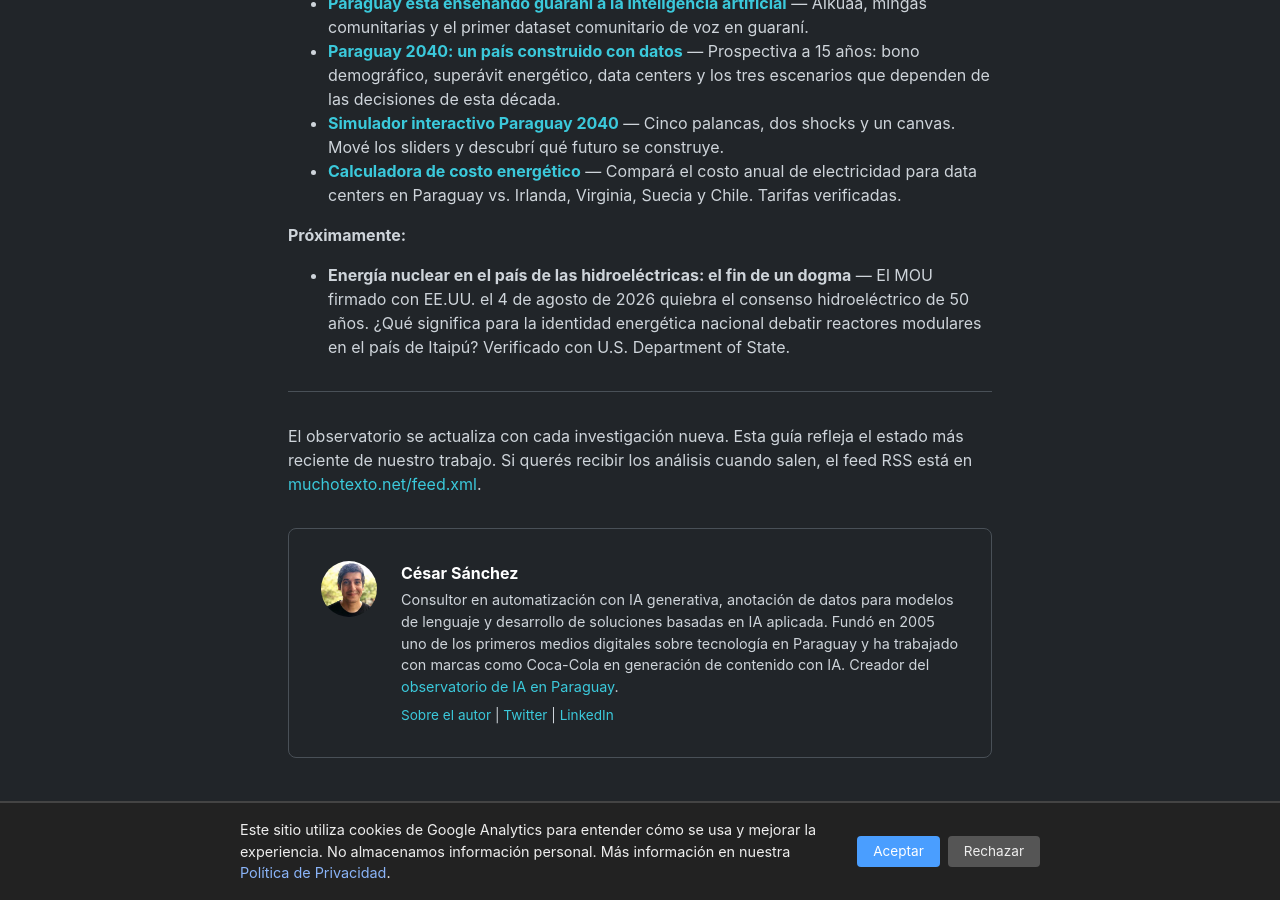
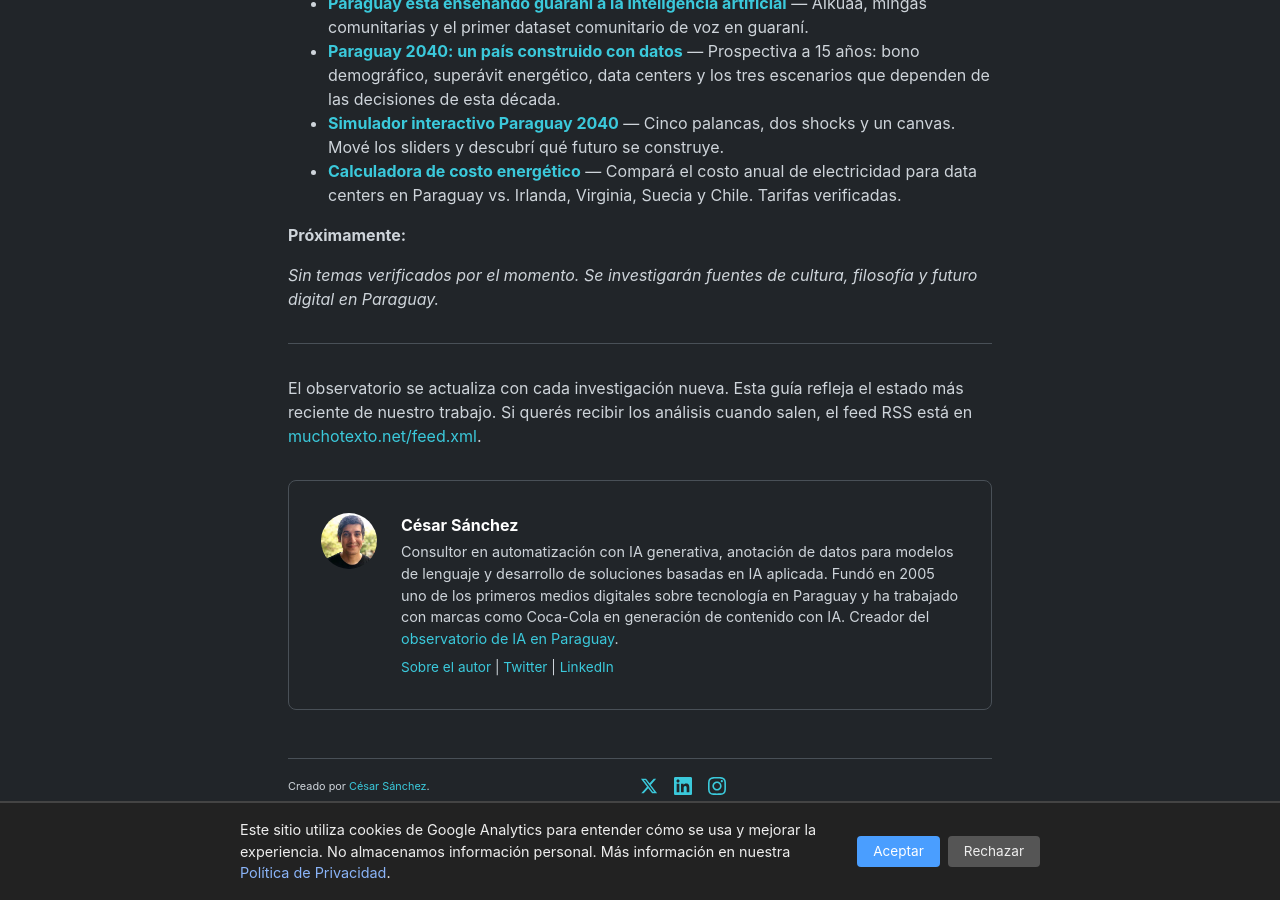
Before and after one commit to miravosqueinteresante/muchotexto.net, a Jekyll site: the page built from ia-en-paraguay.markdown, in a window 1280 px wide and 900 px high, scrolled down 5561 px. Built offline with Jekyll 4.4.1, drawn with Linux system fonts in a browser that asks for light colours.

Commit message:
Eliminar tema nuclear duplicado de Pilar 5 (ya esta en Pilar 1)

```diff
--- a/ia-en-paraguay.markdown
+++ b/ia-en-paraguay.markdown
@@ -127,7 +127,7 @@ La tecnología no existe en el vacío. Cambia cómo nos vemos, cómo nos relacio
 
 **Próximamente:**
 
-- **Energía nuclear en el país de las hidroeléctricas: el fin de un dogma** — El MOU firmado con EE.UU. el 4 de agosto de 2026 quiebra el consenso hidroeléctrico de 50 años. ¿Qué significa para la identidad energética nacional debatir reactores modulares en el país de Itaipú? Verificado con U.S. Department of State.
+*Sin temas verificados por el momento. Se investigarán fuentes de cultura, filosofía y futuro digital en Paraguay.*
 
 ---
 
```
